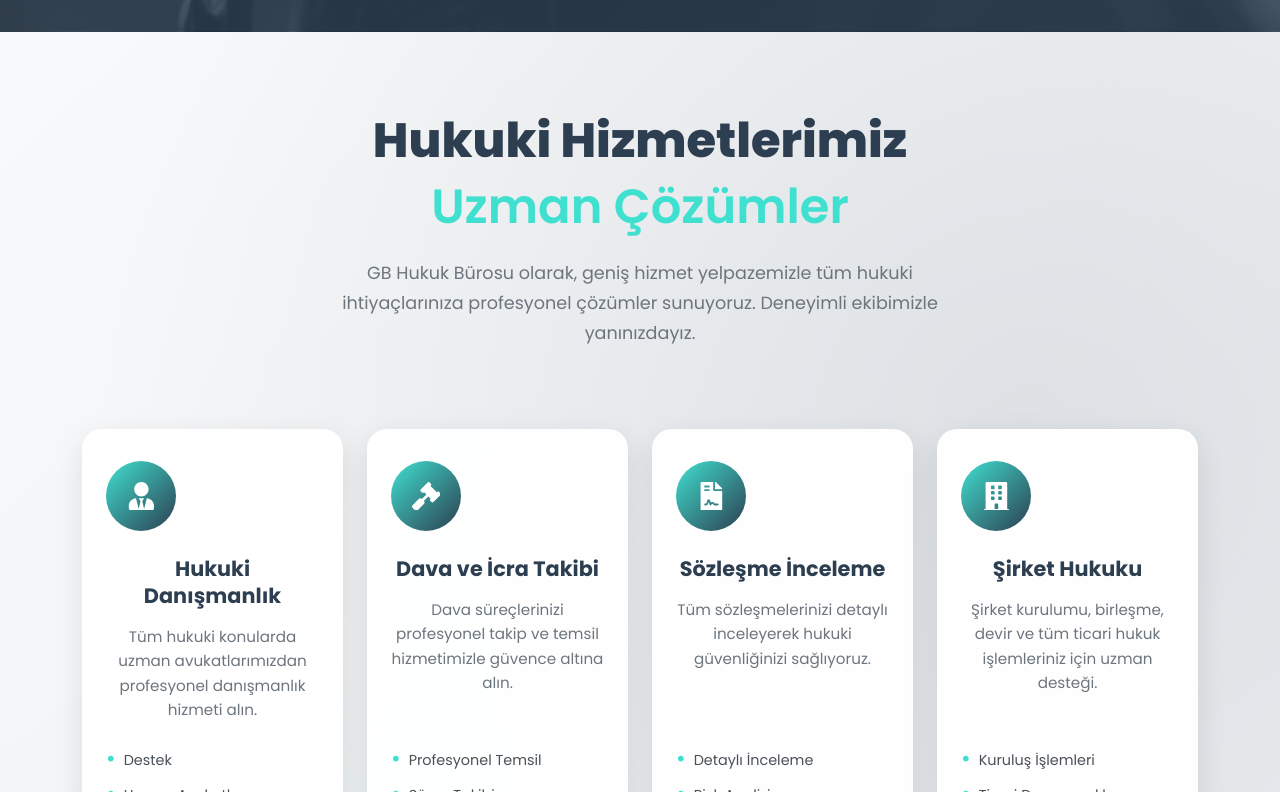
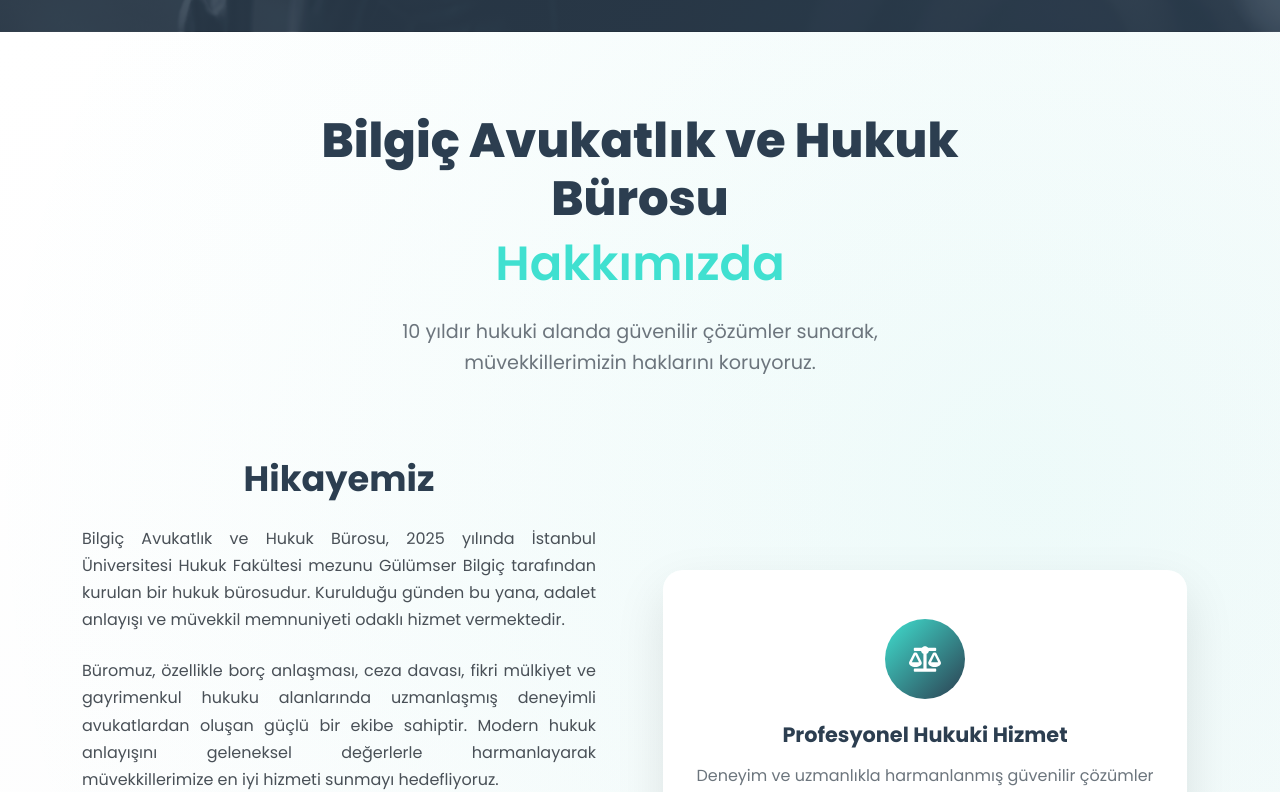
Before and after one commit to OguzDurak/gb-hukuk, a React (Create React App) app: page / in a window 1280 px wide. Shown: the part 928-1720 px from the top of the page. Built offline with nearby package versions, Linux system fonts and the light colour scheme.

Commit message:
refactor: Reorder sections - move About before Services for better user flow

```diff
--- a/src/App.js
+++ b/src/App.js
@@ -13,8 +13,8 @@ function App() {
     <div className="App">
       <Header />
       <Hero />
+      <About />
       <Services />
-      <About />
       <Team />
       <Contact />
       <Footer />
```
